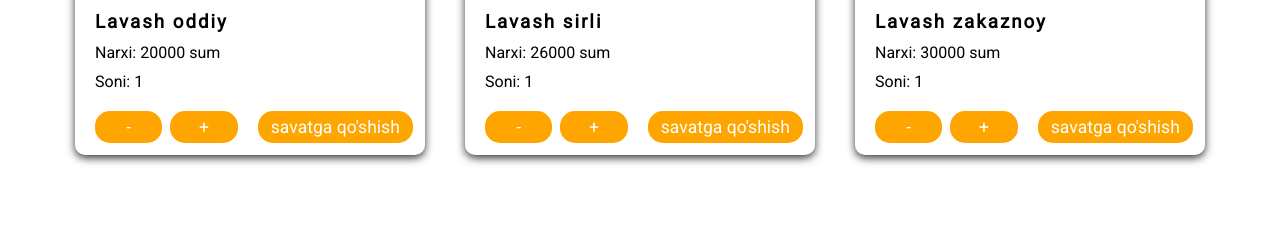
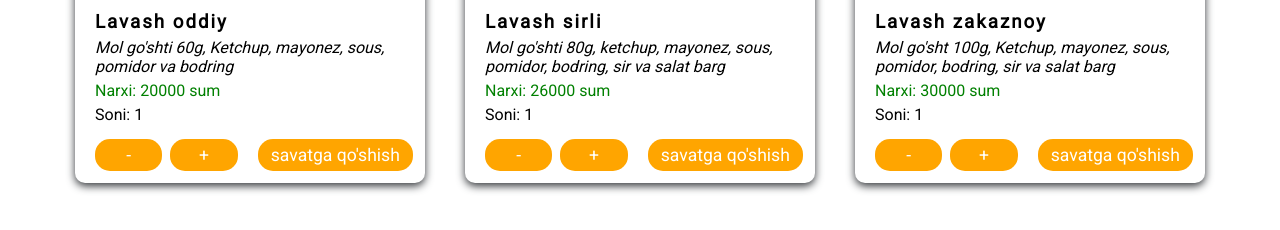
Before and after one commit to joxa95/Muratbey_Burgers, a plain HTML site: page index.html in a window 1280 px wide. Shown: the part 318-548 px from the top of the page. Drawn offline with Linux system fonts and the light colour scheme.

Commit message:
added food ingridients

```diff
--- a/script/foods.js
+++ b/script/foods.js
@@ -2,21 +2,24 @@ const fastFoodData = [
   [
     {
       name: "Lavash oddiy",
-      // ingredients: "Ketchup mayonez sous gusht 60g pomidor bodring",
+      ingredients:
+        "Mol go'shti 60g, Ketchup, mayonez, sous, pomidor va bodring",
       prise: 20000,
       photoName: "././pictures/lavash.png",
       // soldOut: false,
     },
     {
       name: "Lavash sirli",
-      // ingredients: "Tomato, mozarella, spinach and ricotta cheese ",
+      ingredients:
+        "Mol go'shti 80g, ketchup, mayonez, sous, pomidor, bodring, sir va salat barg ",
       prise: 26000,
       photoName: "././pictures/lavash.png",
       // soldOut: false,
     },
     {
       name: "Lavash zakaznoy",
-      // ingredients: "sir pomidor .....",
+      ingredients:
+        "Mol go'sht 100g, Ketchup, mayonez, sous, pomidor, bodring, sir va salat barg",
       prise: 30000,
       photoName: "././pictures/lavash.png",
       soldOut: false,
@@ -25,14 +28,16 @@ const fastFoodData = [
   [
     {
       name: "Donar oddiy",
-      // ingredients: "sir pomidor .....",
+      ingredients:
+        "Mol go'shti 80g, salat barg, chips, pomidor, bodring, tomat sousi, ketchup va mayonez",
       prise: 15000,
       photoName: "././pictures/doner.jpg",
       // soldOut: false,
     },
     {
       name: "Donar sirli",
-      // ingredients: "Tomato, mozarella, spinach and ricotta cheese ",
+      ingredients:
+        "Sir, mol go'shti 80g, salat barg, chips, pomidor, bodring, tomat sousi,  ketchup va mayonez",
       prise: 18000,
       photoName: "././pictures/doner.jpg",
       // soldOut: false,
@@ -41,14 +46,16 @@ const fastFoodData = [
   [
     {
       name: "Gamburger",
-      // ingredients: "sir pomidor .....",
+      ingredients:
+        "Tovuq go'shtli kotlet, sabzi salat, pomidor, bodring, ketchup, mayonez va sirli sous",
       prise: 8000,
       photoName: "././pictures/hamburger.jpg",
       // soldOut: false,
     },
     {
       name: "Gamburger",
-      // ingredients: "Tomato, mozarella, spinach and ricotta cheese ",
+      ingredients:
+        "Tovuq go'shtli kotlet, sabzi salat, pomidor, bodring, ketchup, mayonez, sirli sous, salat barg va chips",
       prise: 10000,
       photoName: "././pictures/hamburger.jpg",
 
@@ -56,7 +63,8 @@ const fastFoodData = [
     },
     {
       name: "Gamburger",
-      // ingredients: "Tomato, mozarella, spinach and ricotta cheese ",
+      ingredients:
+        "Mol go'shtili kotlet, sabzi salat, pomidor, bodring, ketchup, mayonez, sirli sous, salat barg va chips",
       prise: 12000,
       photoName: "././pictures/hamburger.jpg",
 
@@ -64,15 +72,17 @@ const fastFoodData = [
     },
     {
       name: "Gamburger",
-      // ingredients: "Tomato, mozarella, spinach and ricotta cheese ",
+      ingredients:
+        "2 x mol go'shtili kotlet, salat barg, sir, pomidor, bodring, piyoz, ketchup, mayonez, sirli sous va chips ",
       prise: 18000,
       photoName: "././pictures/hamburger.jpg",
 
       // soldOut: false,
     },
     {
-      name: "Gamburger",
-      // ingredients: "Tomato, mozarella, spinach and ricotta cheese ",
+      name: "Cheesburger",
+      ingredients:
+        "Mol go'shtili kotlet, sabzi salat, pomidor, bodring, ketchup, mayonez, sirli sous, salat barg va chips",
       prise: 20000,
       photoName: "././pictures/hamburger.jpg",
 
@@ -82,7 +92,8 @@ const fastFoodData = [
   [
     {
       name: "Hot Dog ",
-      // ingredients: "sir pomidor .....",
+      ingredients:
+        "2 x To'htaniyoz sosiska, savzi salat, salat barg, pomidor, bodring, sirli sous, chips, ketchup va mayonez",
       prise: 10000,
       photoName: "././pictures/hotdog.jpg",
 
@@ -90,7 +101,8 @@ const fastFoodData = [
     },
     {
       name: "Hot Dog ",
-      // ingredients: "sir pomidor .....",
+      ingredients:
+        "2 x kanadskaya sosiska, savzi salat, salat barg, pomidor, bodring, sirli sous, chips, ketchup va mayonez",
       prise: 12000,
       photoName: "././pictures/hotdog.jpg",
 
@@ -98,7 +110,8 @@ const fastFoodData = [
     },
     {
       name: "Hot Dog ",
-      // ingredients: "sir pomidor .....",
+      ingredients:
+        "2 x Venskaya sosiska, savzi salat, salat barg, pomidor, bodring, sirli sous, chips, ketchup va mayonez",
       prise: 15000,
       photoName: "././pictures/hotdog.jpg",
 
@@ -106,7 +119,8 @@ const fastFoodData = [
     },
     {
       name: "Hot Dog ",
-      // ingredients: "sir pomidor .....",
+      ingredients:
+        "Mol go'shti 80g, savzi salat, salat barg, pomidor, bodring, sirli sous, chips, ketchup va mayonez",
       prise: 18000,
       photoName: "././pictures/hotdog.jpg",
 
--- a/script/script.js
+++ b/script/script.js
@@ -178,7 +178,8 @@ function makeCards(foodArray) {
     <img src="${foodArray[food].photoName}" alt="" />
     <div class="card-items">
        <h3 data-h4id="${food}">${foodArray[food].name}</h3>
-       <p >Narxi: <span data-price="${food}">${foodArray[food].prise} </span> sum</p>
+       <i>${foodArray[food].ingredients}</i>
+       <p class="price" >Narxi: <span data-price="${food}">${foodArray[food].prise} </span> sum</p>
        <p  >Soni: <span data-paraid="${food}" class="count">1</span></p>
     </div>
     <div class="card-buttons count">
--- a/style/content.css
+++ b/style/content.css
@@ -55,6 +55,8 @@ body {
   box-shadow: 0 3px 8px #33363a;
   /* box-shadow: 0 3px 8px orange; */
 }
+
+/* Food ingredients */
 
 /* foodcart */
 .foodLine {
@@ -119,14 +121,26 @@ body {
 }
 
 .card-items h3 {
+  text-align: center;
   letter-spacing: 2px;
-  padding-bottom: 10px;
+  padding-bottom: 5px;
+}
+
+.card-items i {
+  text-align: start;
+  padding-bottom: 5px;
+
+  /* background-color: blue; */
+}
+
+.price {
+  color: green;
 }
 
 .card-items p {
   font-size: 1rem;
   /* letter-spacing: 2px; */
-  padding-bottom: 10px;
+  padding-bottom: 5px;
 }
 
 .card button {
@@ -139,7 +153,7 @@ body {
 }
 
 .card button:active {
-  scale: 1.05;
+  scale: 0.95;
 }
 
 .card-buttons {
```
